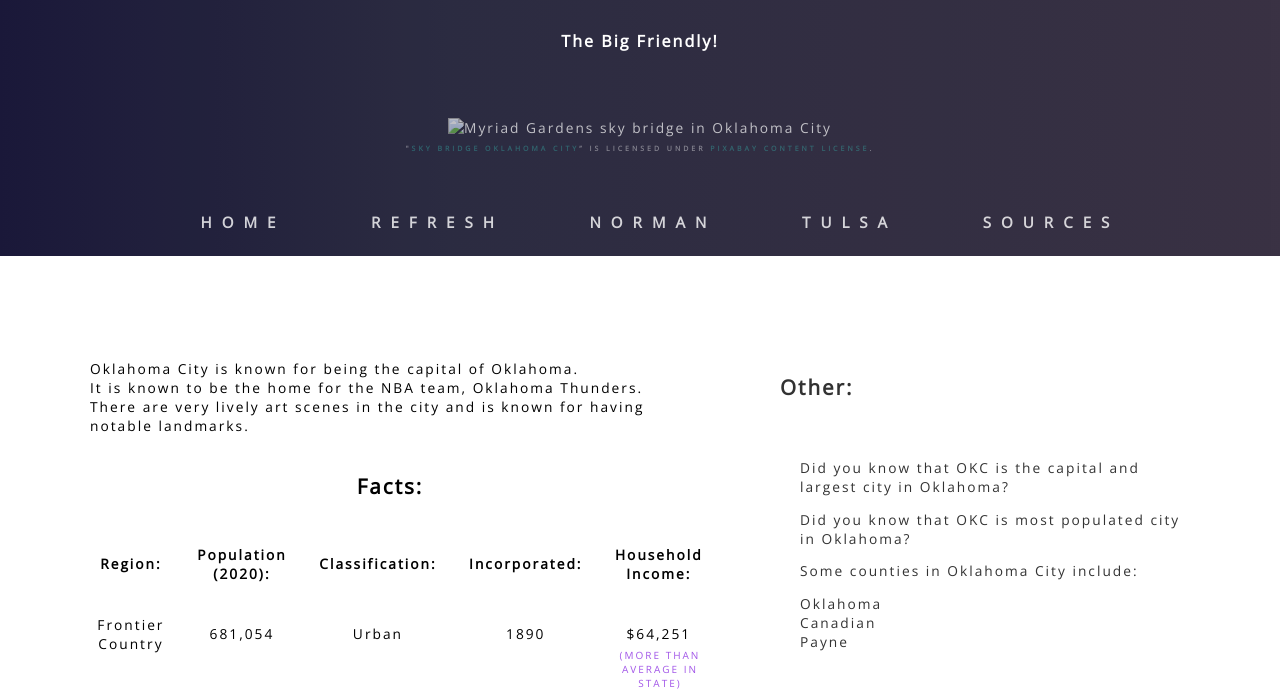
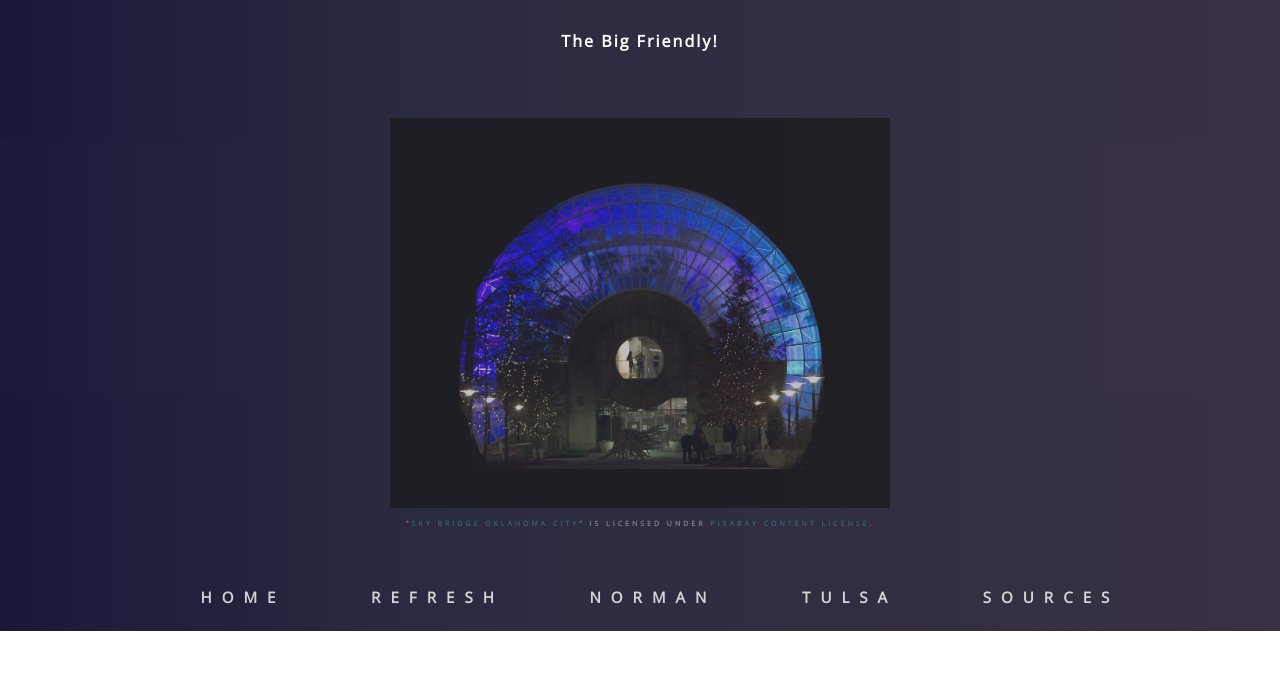
Before and after one commit to ahighpriestess/Oklahoma, a plain HTML site: page oklahomacity.html in a window 1280 px wide. Shown: the part 115-806 px from the top of the page. Drawn offline with nearby package versions, Linux system fonts and the light colour scheme; the site is published under a folder, as on GitHub Pages, so addresses that start at the root find nothing.

Commit message:
Update oklahomacity.html

```diff
--- a/oklahomacity.html
+++ b/oklahomacity.html
@@ -15,7 +15,7 @@
         </div>
         <h1>Oklahoma City</h1>
         <h3>The Big Friendly!</h3>
-        <img src="/images/okc.jpg" alt="Myriad Gardens sky bridge in Oklahoma City" class="main-photo"></img>
+        <img src="images/okc.jpg" alt="Myriad Gardens sky bridge in Oklahoma City" class="main-photo"></img>
 
         <!-- Credit in MLA Format -->
         <p class="licensed-items">"<a href="https://pixabay.com/photos/sky-bridge-oklahoma-city-72025/">Sky Bridge
```
